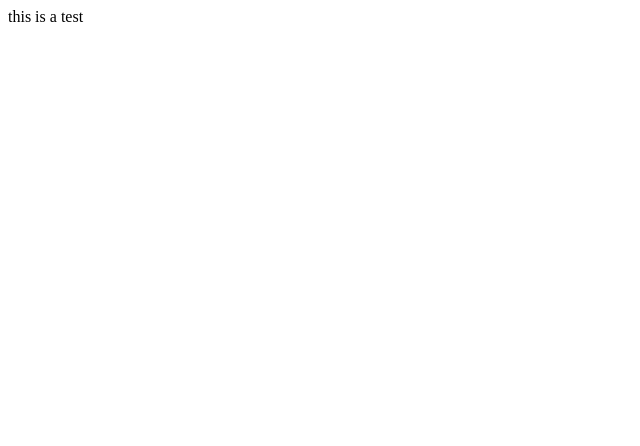
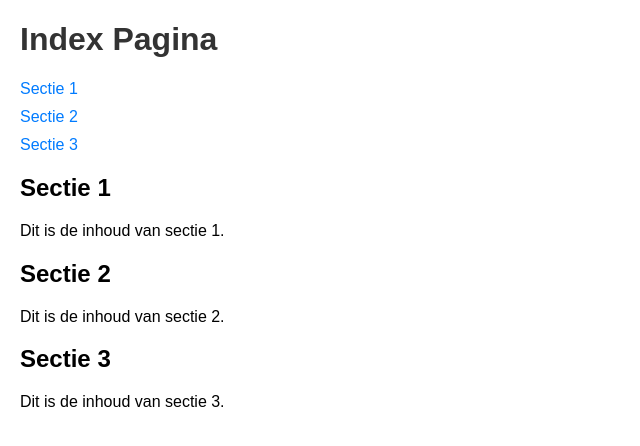
Before and after one commit to Smoshed/mysoftwareindex, a plain HTML site: page index.html in a window 1280 px wide. Shown: the whole page, without its empty margins (0-640 px from the left). Drawn offline with Linux system fonts and the light colour scheme.

Commit message:
Update index.html

```diff
--- a/index.html
+++ b/index.html
@@ -1 +1,50 @@
-this is a test
+<!DOCTYPE html>
+<html lang="nl">
+<head>
+    <meta charset="UTF-8">
+    <meta name="viewport" content="width=device-width, initial-scale=1.0">
+    <title>Index Pagina</title>
+    <style>
+        body {
+            font-family: Arial, sans-serif;
+            margin: 20px;
+        }
+        h1 {
+            color: #333;
+        }
+        ul {
+            list-style-type: none;
+            padding: 0;
+        }
+        li {
+            margin: 10px 0;
+        }
+        a {
+            text-decoration: none;
+            color: #007BFF;
+        }
+        a:hover {
+            text-decoration: underline;
+        }
+    </style>
+</head>
+<body>
+
+    <h1>Index Pagina</h1>
+    <ul>
+        <li><a href="#sectie1">Sectie 1</a></li>
+        <li><a href="#sectie2">Sectie 2</a></li>
+        <li><a href="#sectie3">Sectie 3</a></li>
+    </ul>
+
+    <h2 id="sectie1">Sectie 1</h2>
+    <p>Dit is de inhoud van sectie 1.</p>
+
+    <h2 id="sectie2">Sectie 2</h2>
+    <p>Dit is de inhoud van sectie 2.</p>
+
+    <h2 id="sectie3">Sectie 3</h2>
+    <p>Dit is de inhoud van sectie 3.</p>
+
+</body>
+</html>
```
